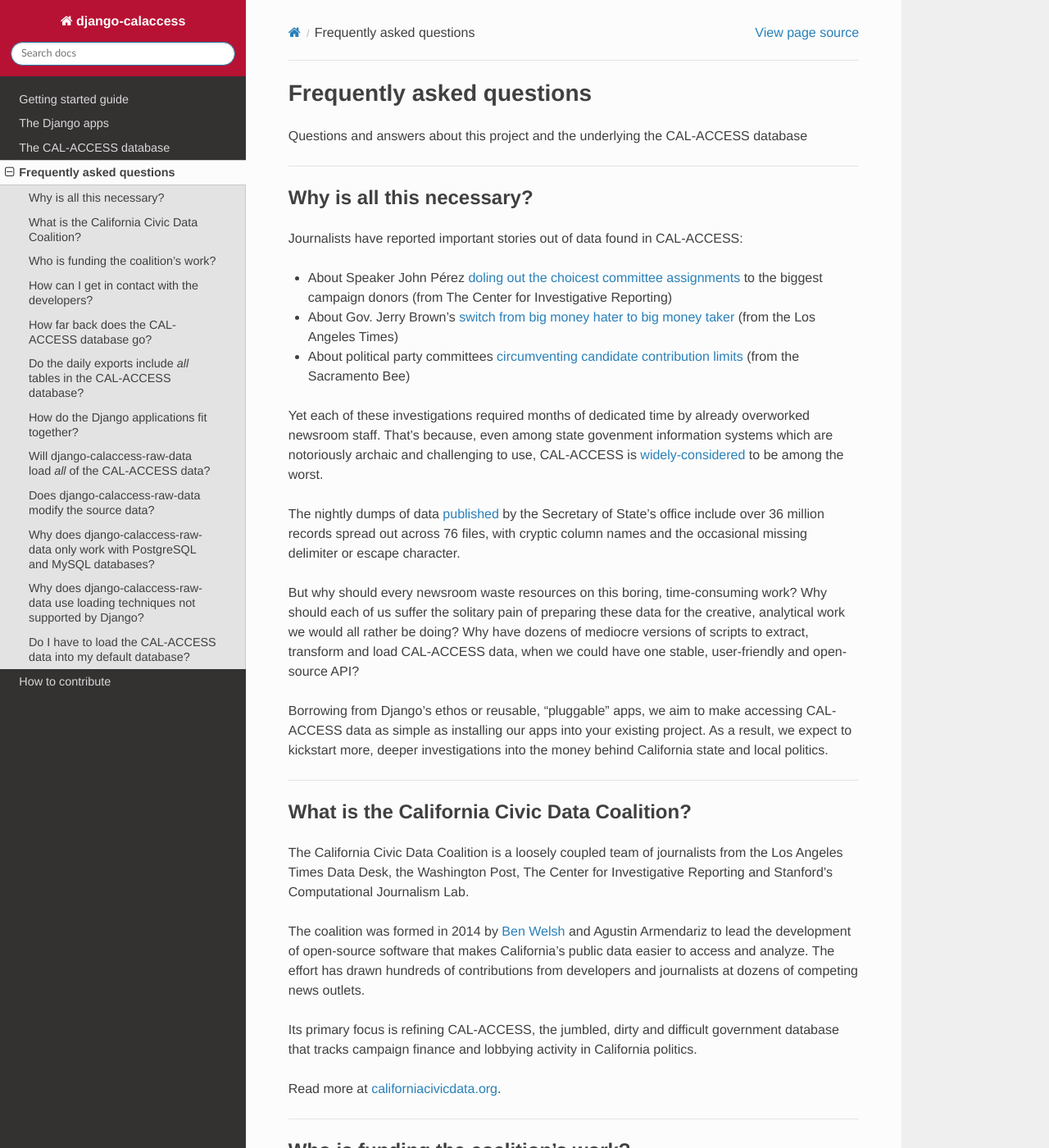
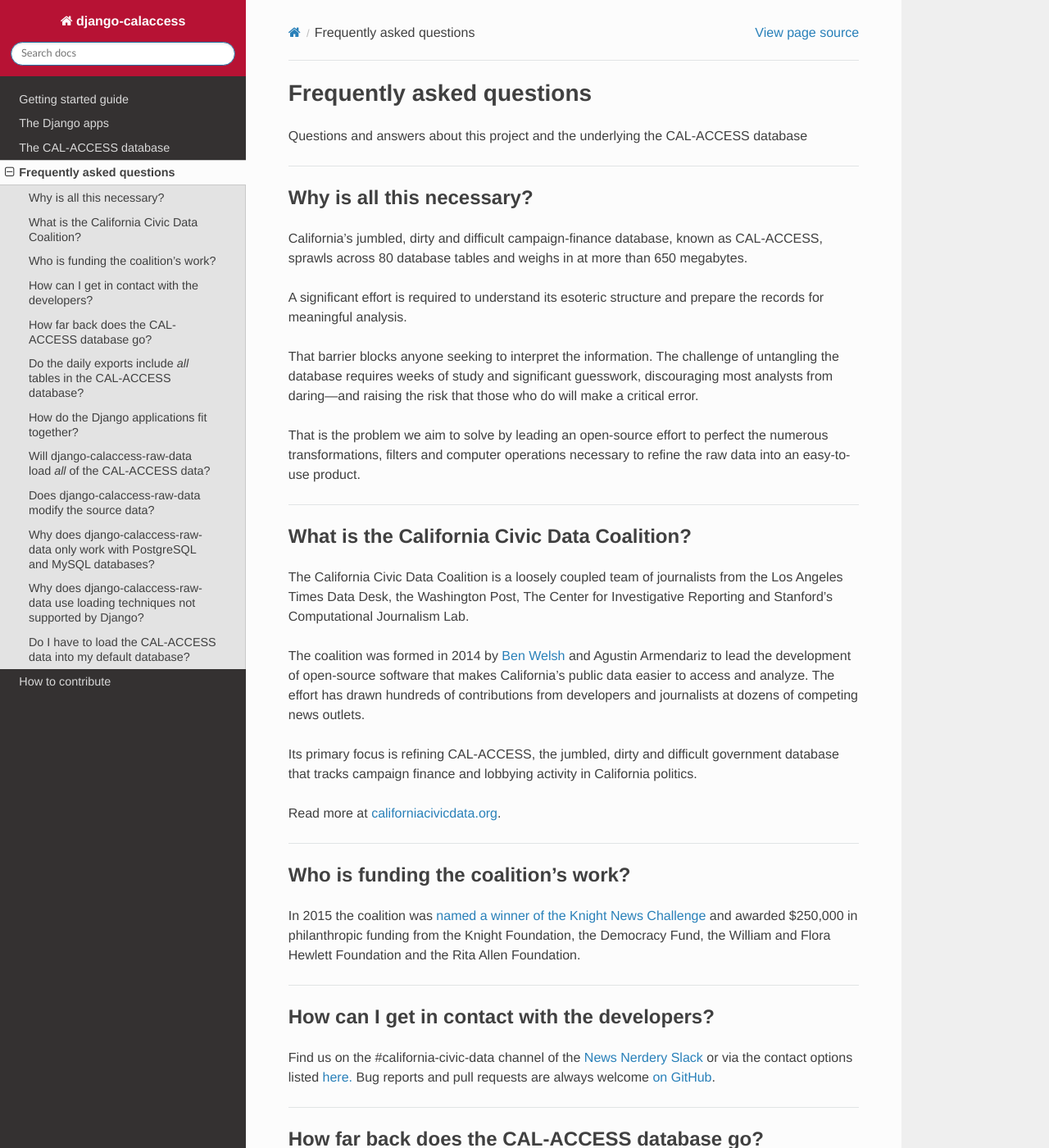
Before and after one commit to palewire/django-calaccess-technical-documentation, a Sphinx documentation site: the page built from docs/faq.rst, in a window 1280 px wide and 1400 px high. Shown: the whole window at 82% size. Built offline with Sphinx 7.4.7 and the Read the Docs theme 2.0.0, drawn with Linux system fonts in a browser that asks for light colours.

Commit message:
FAQ edit

```diff
--- a/docs/_static/css/custom.css
+++ b/docs/_static/css/custom.css
@@ -59,3 +59,8 @@ h3 {
 h4 {
     font-family: "Helvetica Neue",Helvetica,Arial,sans-serif;
 }
+
+table.csv-data td,
+table.csv-data th {
+    width: auto !important;
+}
--- a/docs/faq.rst
+++ b/docs/faq.rst
@@ -8,23 +8,19 @@ Questions and answers about this project and the underlying the CAL-ACCESS datab
 Why is all this necessary?
 --------------------------
 
-Journalists have reported important stories out of data found in CAL-ACCESS:
+California’s jumbled, dirty and difficult campaign-finance database, known as CAL-ACCESS,
+sprawls across 80 database tables and weighs in at more than 650 megabytes.
 
-* About Speaker John Pérez `doling out the choicest committee assignments <http://cironline.org/reports/california-speaker-gives-assemblys-juiciest-jobs-biggest-fundraisers-4501>`_ to the biggest campaign donors (from The Center for Investigative Reporting)
-* About Gov. Jerry Brown's `switch from big money hater to big money taker <http://www.latimes.com/local/politics/la-me-pol-brown-money-20141031-story.html#page=1>`_ (from the Los Angeles Times)
-* About political party committees `circumventing candidate contribution limits <http://www.sacbee.com/news/investigations/the-public-eye/article9471695.html>`_ (from the Sacramento Bee)
+A significant effort is required to understand its esoteric structure and
+prepare the records for meaningful analysis.
 
-Yet each of these investigations required months of dedicated time by already overworked newsroom staff.
-That's because, even among state govenment information systems which are notoriously archaic and challenging to use,
-CAL-ACCESS is `widely-considered <http://www.sacbee.com/opinion/opn-columns-blogs/joyce-terhaar/article31239362.html>`_ to be among the worst.
+That barrier blocks anyone seeking to interpret the information. The challenge of
+untangling the database requires weeks of study and significant guesswork,
+discouraging most analysts from daring—and raising the risk that those who do will make a critical error.
 
-The nightly dumps of data `published <http://www.sos.ca.gov/campaign-lobbying/cal-access-resources/raw-data-campaign-finance-and-lobbying-activity/>`_ by
-the Secretary of State's office include over 36 million records spread out across 76 files, with cryptic column names and
-the occasional missing delimiter or escape character.
-
-But why should every newsroom waste resources on this boring, time-consuming work? Why should each of us suffer the solitary pain of preparing these data for the creative, analytical work we would all rather be doing? Why have dozens of mediocre versions of scripts to extract, transform and load CAL-ACCESS data, when we could have one stable, user-friendly and open-source API?
-
-Borrowing from Django's ethos or reusable, "pluggable" apps, we aim to make accessing CAL-ACCESS data as simple as installing our apps into your existing project. As a result, we expect to kickstart more, deeper investigations into the money behind California state and local politics.
+That is the problem we aim to solve by leading an open-source effort to perfect
+the numerous transformations, filters and computer operations necessary to
+refine the raw data into an easy-to-use product.
 
 ----------------------
 
```
